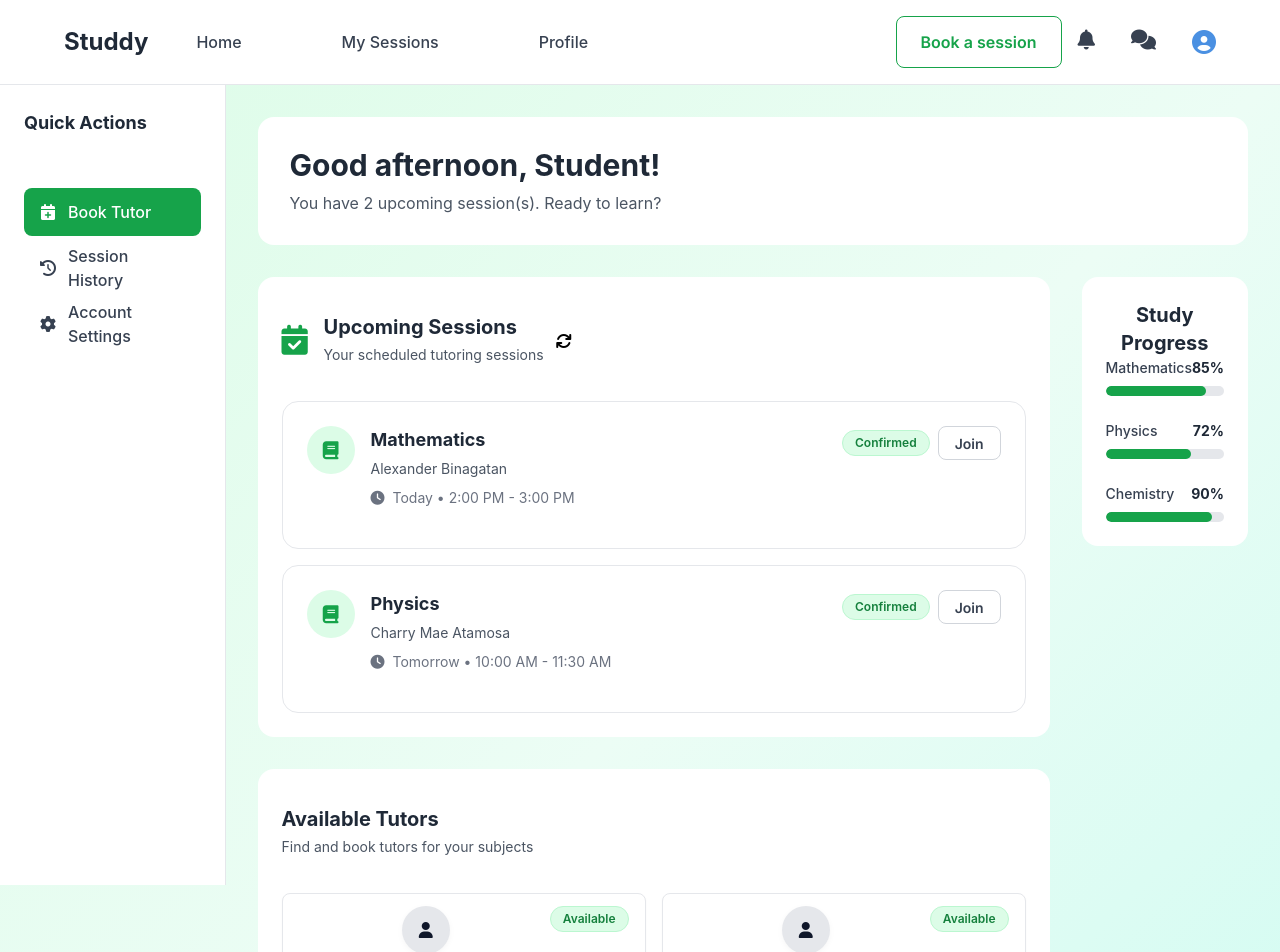
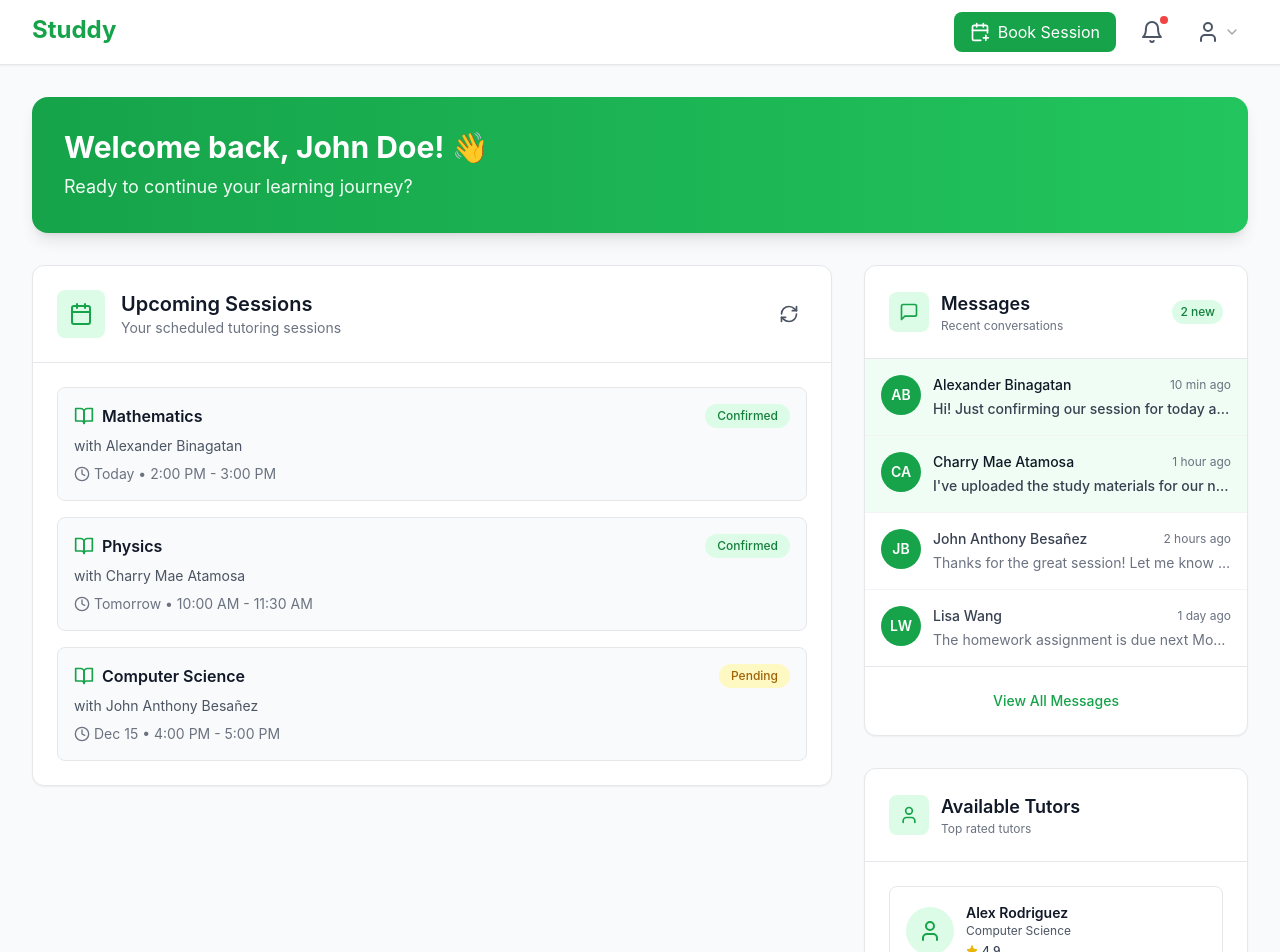
Before and after one commit to alekzz2005/studdy-system, a React (Create React App) app in the folder studdy_frontend/: page /dashboard in a window 1280 px wide. Shown: the top 952 px of the page. Built offline with nearby package versions, Linux system fonts and the light colour scheme; no server answers; sample sign-in values are in the browser's storage.

Commit message:
feat(dashboard): major dashboard redesign

```diff
--- a/studdy_frontend/src/components/pages/Dashboard.jsx
+++ b/studdy_frontend/src/components/pages/Dashboard.jsx
@@ -1,128 +1,59 @@
 import React, { useState, useEffect } from 'react';
-import { useNavigate } from 'react-router-dom';
-import Header from '../dashboard/Header';
-import Sidebar from '../dashboard/Sidebar';
-import WelcomeBanner from '../dashboard/WelcomeBanner';
-import SessionCard from '../dashboard/SessionCard';
-import TutorCard from '../dashboard/TutorCard';
-import StatsCard from '../dashboard/StatsCard';
-import ProgressBar from '../dashboard/ProgressBar';
-import './styles/Dashboard.css';
-import { userAPI } from '../../services/user';
-import { sessionService } from '../../services/session';
+import {
+  Calendar,
+  Clock,
+  RefreshCw,
+  CalendarPlus,
+  CalendarX,
+  Star,
+  BookOpen,
+  Bell,
+  User,
+  Search,
+  Menu,
+  MessageSquare,
+  Send,
+  ChevronDown,
+  Settings,
+  LogOut,
+  Key
+} from 'lucide-react';
 
 const Dashboard = () => {
-  const navigate = useNavigate();
+  const [currentUser, setCurrentUser] = useState({
+    name: 'Student',
+    major: 'Computer Science',
+    email: ''
+  });
+  const [loading, setLoading] = useState(false);
+  const [upcomingSessions, setUpcomingSessions] = useState([]);
+  const [loadingSessions, setLoadingSessions] = useState(true);
+  const [profileDropdownOpen, setProfileDropdownOpen] = useState(false);
 
-  const [currentUser, setCurrentUser] = useState(null);
-    const [loading, setLoading] = useState(true);
-
-    useEffect(() => {
-    const fetchCurrentUser = async () => {
-      try {
-        const response = await userAPI.getCurrentUser();
-        if (response.success) {
-          setCurrentUser(response.user);
-        }
-      } catch (error) {
-        console.error('Error fetching user:', error);
-      } finally {
-        setLoading(false);
-      }
+  // Simulate fetching user data
+  useEffect(() => {
+    const mockUser = {
+      name: 'John Doe',
+      major: 'Computer Science',
+      email: 'john.doe@university.edu'
     };
-    fetchCurrentUser();
+    setCurrentUser(mockUser);
+    setLoading(false);
   }, []);
 
-
-  // State for upcoming sessions
-  const [upcomingSessions, setUpcomingSessions] = useState([]);
-  const [loadingSessions, setLoadingSessions] = useState(true);
-
-  // Fetch upcoming sessions on component mount
+  // Simulate fetching sessions
   useEffect(() => {
     fetchUpcomingSessions();
   }, []);
 
   const fetchUpcomingSessions = async () => {
-    try {
-      setLoadingSessions(true);
-      // Fetch real upcoming sessions from the session service
-      const sessions = await sessionService.getUpcomingSessions();
+    setLoadingSessions(true);
 
-      // Transform the data to match your SessionCard component format
-      const formattedSessions = sessions.map(session => ({
-        id: session.sessionId,
-        subject: session.subject?.name || 'General',
-        tutor: session.tutor?.name || 'Tutor',
-        date: formatSessionDate(session.sessionDate, session.startTime, session.endTime),
-        status: mapSessionStatus(session.status)
-      }));
+    // Simulate API delay
+    await new Promise(resolve => setTimeout(resolve, 1000));
 
-      setUpcomingSessions(formattedSessions);
-    } catch (error) {
-      console.error('Error fetching upcoming sessions:', error);
-      // Fallback to mock data if API fails
-      setUpcomingSessions(getMockUpcomingSessions());
-    } finally {
-      setLoadingSessions(false);
-    }
-  };
-
-  // Helper function to format session date and time
-  const formatSessionDate = (dateString, startTime, endTime) => {
-    if (!dateString) return 'Date not set';
-
-    const today = new Date();
-    const tomorrow = new Date(today);
-    tomorrow.setDate(tomorrow.getDate() + 1);
-
-    const sessionDate = new Date(dateString);
-    const formattedDate = sessionDate.toLocaleDateString('en-US', {
-      month: 'short',
-      day: 'numeric',
-      year: 'numeric'
-    });
-
-    // Check if session is today, tomorrow, or another day
-    const isToday = sessionDate.toDateString() === today.toDateString();
-    const isTomorrow = sessionDate.toDateString() === tomorrow.toDateString();
-
-    let dayPrefix = '';
-    if (isToday) dayPrefix = 'Today • ';
-    else if (isTomorrow) dayPrefix = 'Tomorrow • ';
-    else dayPrefix = `${formattedDate} • `;
-
-    // Format time
-    const formatTime = (time) => {
-      if (!time) return '';
-      const [hours, minutes] = time.split(':');
-      const hour = parseInt(hours);
-      const ampm = hour >= 12 ? 'PM' : 'AM';
-      const displayHour = hour % 12 || 12;
-      return `${displayHour}:${minutes} ${ampm}`;
-    };
-
-    const startFormatted = formatTime(startTime);
-    const endFormatted = formatTime(endTime);
-
-    return `${dayPrefix}${startFormatted} - ${endFormatted}`;
-  };
-
-  // Helper function to map API status to frontend status
-  const mapSessionStatus = (apiStatus) => {
-    const statusMap = {
-      'SCHEDULED': 'confirmed',
-      'CONFIRMED': 'confirmed',
-      'PENDING': 'pending',
-      'COMPLETED': 'completed',
-      'CANCELLED': 'cancelled'
-    };
-    return statusMap[apiStatus] || 'pending';
-  };
-
-  // Mock data fallback
-  const getMockUpcomingSessions = () => {
-    return [
+    // Mock sessions data
+    const mockSessions = [
       {
         id: 1,
         subject: 'Mathematics',
@@ -145,7 +76,45 @@ const Dashboard = () => {
         status: 'pending'
       }
     ];
+
+    setUpcomingSessions(mockSessions);
+    setLoadingSessions(false);
   };
+
+  const messages = [
+    {
+      id: 1,
+      sender: 'Alexander Binagatan',
+      preview: 'Hi! Just confirming our session for today at 2 PM. See you then!',
+      time: '10 min ago',
+      unread: true,
+      avatar: 'AB'
+    },
+    {
+      id: 2,
+      sender: 'Charry Mae Atamosa',
+      preview: 'I\'ve uploaded the study materials for our next physics session.',
+      time: '1 hour ago',
+      unread: true,
+      avatar: 'CA'
+    },
+    {
+      id: 3,
+      sender: 'John Anthony Besañez',
+      preview: 'Thanks for the great session! Let me know if you have any questions.',
+      time: '2 hours ago',
+      unread: false,
+      avatar: 'JB'
+    },
+    {
+      id: 4,
+      sender: 'Lisa Wang',
+      preview: 'The homework assignment is due next Monday. Don\'t forget!',
+      time: '1 day ago',
+      unread: false,
+      avatar: 'LW'
+    }
+  ];
 
   const availableTutors = [
     { id: 1, name: 'Alex Rodriguez', subject: 'Computer Science', rating: '4.9' },
@@ -154,130 +123,328 @@ const Dashboard = () => {
     { id: 4, name: 'Maria Garcia', subject: 'Spanish', rating: '4.5' }
   ];
 
-  const studyProgress = [
-    { subject: 'Mathematics', percentage: 85 },
-    { subject: 'Physics', percentage: 72 },
-    { subject: 'Chemistry', percentage: 90 }
-  ];
-
   const handleBookSession = () => {
-    navigate('/book-tutor');
-  };
-
-  const handleViewAllTutors = () => {
-    navigate('/book-tutor');
+    alert('Navigate to Book Tutor page');
   };
 
   const handleRefreshSessions = () => {
     fetchUpcomingSessions();
   };
 
+  const handleMessageClick = (messageId) => {
+    alert(`Open message ${messageId}`);
+  };
+
+  const handleViewAllMessages = () => {
+    alert('Navigate to Messages page');
+  };
+
+  const handleProfileClick = () => {
+    setProfileDropdownOpen(!profileDropdownOpen);
+  };
+
+  const closeDropdown = () => {
+    setProfileDropdownOpen(false);
+  };
+
   return (
-    <div className="dashboard">
-      <Header onBookSession={handleBookSession} />
+    <div className="min-h-screen bg-gray-50">
+      {/* Header */}
+      <header className="bg-white border-b border-gray-200 sticky top-0 z-50 shadow-sm">
+        <div className="max-w-7xl mx-auto px-4 sm:px-6 lg:px-8">
+          <div className="flex justify-between items-center h-16">
+            <div className="flex items-center">
+              <h1 className="text-2xl font-bold text-green-600 pt-5">Studdy</h1>
+            </div>
 
-      <div className="dashboard-content">
-        <Sidebar />
+            <div className="flex items-center space-x-4">
+              <button
+                onClick={handleBookSession}
+                className="hidden sm:flex items-center space-x-2 bg-green-600 text-white px-4 py-2 rounded-lg hover:bg-green-700 transition-colors"
+              >
+                <CalendarPlus className="w-5 h-5" />
+                <span>Book Session</span>
+              </button>
 
-        <div className="dashboard-main">
-          <WelcomeBanner />
+              <button className="p-2 rounded-lg hover:bg-gray-100 relative">
+                <Bell className="w-6 h-6 text-gray-600" />
+                <span className="absolute top-1 right-1 w-2 h-2 bg-red-500 rounded-full"></span>
+              </button>
 
-          <div className="dashboard-grid">
-            {/* Left Column */}
-            <div className="dashboard-left">
-              {/* Upcoming Sessions - UPDATED WITH REAL DATA */}
-              <div className="dashboard-section">
-                <div className="section-header">
-                  <div className="section-icon">
-                    <i className="fas fa-calendar-check"></i>
+              {/* Profile Dropdown */}
+              <div className="relative">
+                <button
+                  onClick={handleProfileClick}
+                  className="p-2 rounded-lg hover:bg-gray-100 flex items-center space-x-1"
+                >
+                  <User className="w-6 h-6 text-gray-600" />
+                  <ChevronDown className="w-4 h-4 text-gray-400" />
+                </button>
+
+                {/* Dropdown Menu */}
+                {profileDropdownOpen && (
+                  <>
+                    {/* Backdrop overlay */}
+                    <div
+                      className="fixed inset-0 z-40"
+                      onClick={closeDropdown}
+                    ></div>
+
+                    {/* Dropdown content */}
+                    <div className="absolute right-0 mt-2 w-56 bg-white rounded-lg shadow-lg border border-gray-200 py-2 z-50">
+                      <div className="px-4 py-3 border-b border-gray-100">
+                        <p className="text-sm font-medium text-gray-900">{currentUser.name}</p>
+                        <p className="text-xs text-gray-500 truncate">{currentUser.email}</p>
+                      </div>
+
+                      <div className="py-1">
+                        <button className="w-full text-left px-4 py-2 text-sm text-gray-700 hover:bg-gray-50 flex items-center space-x-2">
+                          <Settings className="w-4 h-4" />
+                          <span>Edit Profile</span>
+                        </button>
+
+                        <button className="w-full text-left px-4 py-2 text-sm text-gray-700 hover:bg-gray-50 flex items-center space-x-2">
+                          <Key className="w-4 h-4" />
+                          <span>Change Password</span>
+                        </button>
+
+                        <div className="border-t border-gray-100 my-1"></div>
+
+                        <button className="w-full text-left px-4 py-2 text-sm text-red-600 hover:bg-gray-50 flex items-center space-x-2">
+                          <LogOut className="w-4 h-4" />
+                          <span>Logout</span>
+                        </button>
+                      </div>
+                    </div>
+                  </>
+                )}
+              </div>
+            </div>
+          </div>
+        </div>
+      </header>
+
+      {/* Main Content */}
+      <main className="max-w-7xl mx-auto px-4 sm:px-6 lg:px-8 py-8">
+        {/* Welcome Banner */}
+        <div className="bg-gradient-to-r from-green-600 to-green-500 rounded-2xl p-8 mb-8 text-white shadow-lg">
+          <h2 className="text-3xl font-bold mb-2">
+            Welcome back, {currentUser.name}! 👋
+          </h2>
+          <p className="text-green-50 text-lg">
+            Ready to continue your learning journey?
+          </p>
+        </div>
+
+        {/* Dashboard Grid - Two Columns */}
+        <div className="grid grid-cols-1 lg:grid-cols-3 gap-8">
+          {/* Left Column - Upcoming Sessions (2/3 width) */}
+          <div className="lg:col-span-2">
+            <div className="bg-white rounded-xl shadow-sm border border-gray-200 overflow-hidden">
+              <div className="p-6 border-b border-gray-200">
+                <div className="flex items-center justify-between">
+                  <div className="flex items-center space-x-4">
+                    <div className="w-12 h-12 bg-green-100 rounded-lg flex items-center justify-center">
+                      <Calendar className="w-6 h-6 text-green-600" />
+                    </div>
+                    <div>
+                      <h3 className="text-xl font-semibold text-gray-900">Upcoming Sessions</h3>
+                      <p className="text-sm text-gray-500">Your scheduled tutoring sessions</p>
+                    </div>
                   </div>
-                  <div className="section-title">
-                    <h3>Upcoming Sessions</h3>
-                    <p>Your scheduled tutoring sessions</p>
-                  </div>
+
                   <button
-                    className="refresh-btn"
                     onClick={handleRefreshSessions}
                     disabled={loadingSessions}
+                    className="p-2 rounded-lg hover:bg-gray-100 transition-colors disabled:opacity-50"
                     title="Refresh sessions"
                   >
-                    <i className={`fas fa-sync ${loadingSessions ? 'fa-spin' : ''}`}></i>
+                    <RefreshCw className={`w-5 h-5 text-gray-600 ${loadingSessions ? 'animate-spin' : ''}`} />
                   </button>
                 </div>
+              </div>
 
+              <div className="p-6">
                 {loadingSessions ? (
-                  <div className="loading-sessions">
-                    <div className="loading-spinner"></div>
-                    <p>Loading your sessions...</p>
+                  <div className="flex flex-col items-center justify-center py-12">
+                    <RefreshCw className="w-8 h-8 text-green-600 animate-spin mb-4" />
+                    <p className="text-gray-500">Loading your sessions...</p>
                   </div>
                 ) : upcomingSessions.length > 0 ? (
-                  <div className="sessions-list">
+                  <div className="space-y-4">
                     {upcomingSessions.map(session => (
-                      <SessionCard key={session.id} session={session} />
+                      <div
+                        key={session.id}
+                        className="border border-gray-200 rounded-lg p-4 hover:shadow-md transition-shadow bg-gray-50"
+                      >
+                        <div className="flex items-start justify-between">
+                          <div className="flex-1">
+                            <div className="flex items-center space-x-2 mb-2">
+                              <BookOpen className="w-5 h-5 text-green-600" />
+                              <h4 className="font-semibold text-gray-900">{session.subject}</h4>
+                            </div>
+                            <p className="text-sm text-gray-600 mb-2">with {session.tutor}</p>
+                            <div className="flex items-center text-sm text-gray-500">
+                              <Clock className="w-4 h-4 mr-1" />
+                              {session.date}
+                            </div>
+                          </div>
+
+                          <span className={`px-3 py-1 rounded-full text-xs font-medium ${
+                            session.status === 'confirmed'
+                              ? 'bg-green-100 text-green-700'
+                              : session.status === 'pending'
+                              ? 'bg-yellow-100 text-yellow-700'
+                              : 'bg-gray-100 text-gray-700'
+                          }`}>
+                            {session.status.charAt(0).toUpperCase() + session.status.slice(1)}
+                          </span>
+                        </div>
+                      </div>
                     ))}
                   </div>
                 ) : (
-                  <div className="no-sessions">
-                    <div className="no-sessions-icon">
-                      <i className="far fa-calendar-times"></i>
+                  <div className="flex flex-col items-center justify-center py-12">
+                    <div className="w-16 h-16 bg-gray-100 rounded-full flex items-center justify-center mb-4">
+                      <CalendarX className="w-8 h-8 text-gray-400" />
                     </div>
-                    <p>No upcoming sessions scheduled</p>
+                    <p className="text-gray-500 mb-4">No upcoming sessions scheduled</p>
                     <button
-                      className="btn-book-now"
                       onClick={handleBookSession}
+                      className="flex items-center space-x-2 bg-green-600 text-white px-6 py-3 rounded-lg hover:bg-green-700 transition-colors"
                     >
-                      <i className="fas fa-calendar-plus"></i>
-                      Book Your First Session
+                      <CalendarPlus className="w-5 h-5" />
+                      <span>Book Your First Session</span>
                     </button>
                   </div>
                 )}
               </div>
+            </div>
+          </div>
 
-              {/* Available Tutors (unchanged) */}
-              <div className="dashboard-section">
-                <div className="section-header">
-                  <div className="section-title">
-                    <h3>Available Tutors</h3>
-                    <p>Find and book tutors for your subjects</p>
+          {/* Right Column - Messages and Available Tutors */}
+          <div className="lg:col-span-1 space-y-8">
+            {/* Messages Section */}
+            <div className="bg-white rounded-xl shadow-sm border border-gray-200 overflow-hidden">
+              <div className="p-6 border-b border-gray-200">
+                <div className="flex items-center justify-between">
+                  <div className="flex items-center space-x-3">
+                    <div className="w-10 h-10 bg-green-100 rounded-lg flex items-center justify-center">
+                      <MessageSquare className="w-5 h-5 text-green-600" />
+                    </div>
+                    <div>
+                      <h3 className="text-lg font-semibold text-gray-900">Messages</h3>
+                      <p className="text-xs text-gray-500">Recent conversations</p>
+                    </div>
+                  </div>
+                  <span className="bg-green-100 text-green-700 text-xs font-medium px-2 py-1 rounded-full">
+                    {messages.filter(m => m.unread).length} new
+                  </span>
+                </div>
+              </div>
+
+              <div className="divide-y divide-gray-100">
+                {messages.map(message => (
+                  <button
+                    key={message.id}
+                    onClick={() => handleMessageClick(message.id)}
+                    className={`w-full p-4 hover:bg-gray-50 transition-colors text-left ${
+                      message.unread ? 'bg-green-50' : ''
+                    }`}
+                  >
+                    <div className="flex items-start space-x-3">
+                      <div className="w-10 h-10 bg-green-600 rounded-full flex items-center justify-center flex-shrink-0 text-white font-semibold text-sm">
+                        {message.avatar}
+                      </div>
+                      <div className="flex-1 min-w-0">
+                        <div className="flex items-center justify-between mb-1">
+                          <h4 className={`text-sm font-medium truncate ${
+                            message.unread ? 'text-gray-900' : 'text-gray-700'
+                          }`}>
+                            {message.sender}
+                          </h4>
+                          <span className="text-xs text-gray-500 flex-shrink-0 ml-2">
+                            {message.time}
+                          </span>
+                        </div>
+                        <p className={`text-sm truncate ${
+                          message.unread ? 'text-gray-700 font-medium' : 'text-gray-500'
+                        }`}>
+                          {message.preview}
+                        </p>
+                      </div>
+                    </div>
+                  </button>
+                ))}
+              </div>
+
+              <div className="p-4 border-t border-gray-200">
+                <button
+                  onClick={handleViewAllMessages}
+                  className="w-full px-4 py-2 text-green-600 hover:bg-green-50 rounded-lg transition-colors font-medium text-sm"
+                >
+                  View All Messages
+                </button>
+              </div>
+            </div>
+
+            {/* Available Tutors Section */}
+            <div className="bg-white rounded-xl shadow-sm border border-gray-200 overflow-hidden">
+              <div className="p-6 border-b border-gray-200">
+                <div className="flex items-center space-x-3">
+                  <div className="w-10 h-10 bg-green-100 rounded-lg flex items-center justify-center">
+                    <User className="w-5 h-5 text-green-600" />
+                  </div>
+                  <div>
+                    <h3 className="text-lg font-semibold text-gray-900">Available Tutors</h3>
+                    <p className="text-xs text-gray-500">Top rated tutors</p>
                   </div>
                 </div>
+              </div>
 
-                <div className="tutors-grid">
+              <div className="p-6">
+                <div className="space-y-3 mb-6">
                   {availableTutors.map(tutor => (
-                    <TutorCard key={tutor.id} tutor={tutor} />
+                    <div
+                      key={tutor.id}
+                      className="border border-gray-200 rounded-lg p-4 hover:shadow-md transition-all hover:border-green-300 cursor-pointer bg-white"
+                    >
+                      <div className="flex items-center space-x-3">
+                        <div className="w-12 h-12 bg-green-100 rounded-full flex items-center justify-center flex-shrink-0">
+                          <User className="w-6 h-6 text-green-600" />
+                        </div>
+                        <div className="flex-1 min-w-0">
+                          <h4 className="font-semibold text-gray-900 text-sm truncate">{tutor.name}</h4>
+                          <p className="text-xs text-gray-600 truncate">{tutor.subject}</p>
+                          <div className="flex items-center space-x-1 mt-1">
+                            <Star className="w-3 h-3 text-yellow-500 fill-current" />
+                            <span className="text-xs font-medium text-gray-700">{tutor.rating}</span>
+                          </div>
+                        </div>
+                      </div>
+                    </div>
                   ))}
                 </div>
 
-                <div className="view-all-container">
-                  <button className="btn-outline" onClick={handleViewAllTutors}>
-                    View All Tutors
-                  </button>
-                </div>
-              </div>
-            </div>
-
-            {/* Right Column (unchanged) */}
-            <div className="dashboard-right">
-              {/* Stats Cards */}
-
-
-              {/* Study Progress */}
-              <div className="dashboard-section">
-                <h3 className="section-title">Study Progress</h3>
-                <div className="progress-list">
-                  {studyProgress.map((progress, index) => (
-                    <ProgressBar
-                      key={index}
-                      label={progress.subject}
-                      percentage={progress.percentage}
-                    />
-                  ))}
-                </div>
+                <button
+                  onClick={handleBookSession}
+                  className="w-full px-4 py-2 border-2 border-green-600 text-green-600 rounded-lg hover:bg-green-50 transition-colors font-medium text-sm"
+                >
+                  View All Tutors
+                </button>
               </div>
             </div>
           </div>
         </div>
-      </div>
+      </main>
+
+      {/* Mobile Book Session Button */}
+      <button
+        onClick={handleBookSession}
+        className="sm:hidden fixed bottom-6 right-6 w-14 h-14 bg-green-600 text-white rounded-full shadow-lg flex items-center justify-center hover:bg-green-700 transition-colors z-50"
+      >
+        <CalendarPlus className="w-6 h-6" />
+      </button>
     </div>
   );
 };
```
